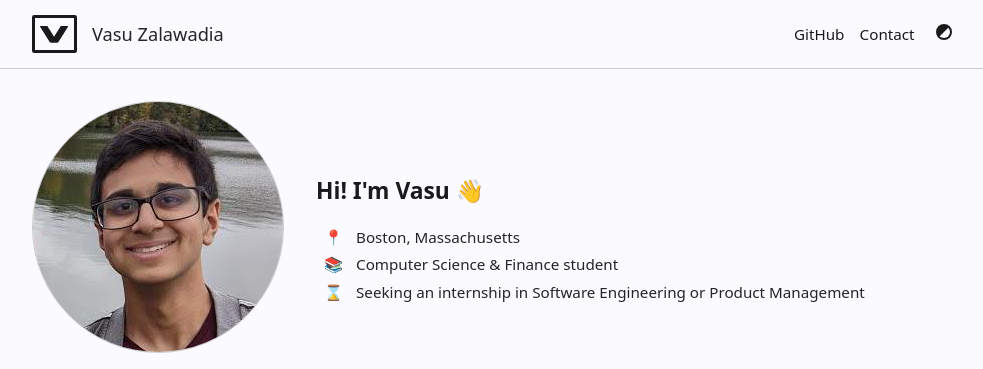
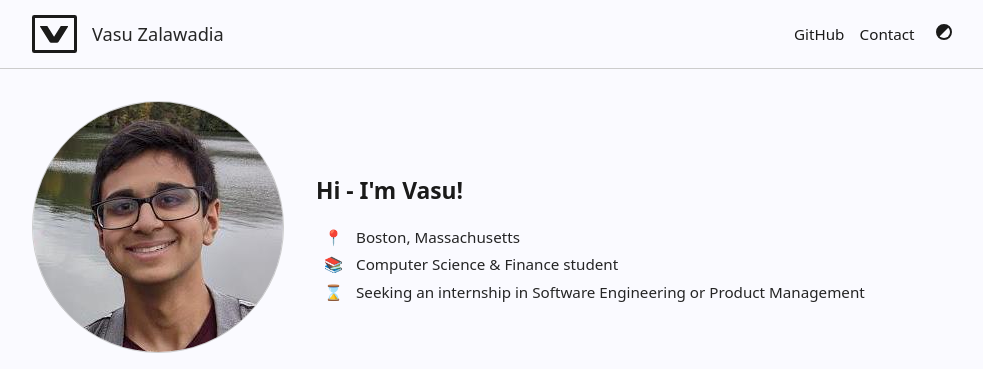
Before and after one commit to vasuz/vasuz, a Jekyll site: the page built from index.html, in a window 1280 px wide. Shown: the top 369 px of the page, without its empty margins (144-1127 px from the left). Built offline with Jekyll 4.4.1, drawn with Linux system fonts in a browser that asks for light colours.

Commit message:
remove emoji

```diff
--- a/index.html
+++ b/index.html
@@ -12,7 +12,7 @@ linked_styles:
     <img src="/assets/images/portrait.jpg" alt="Me">
   </picture>
   <div>
-    <h1>Hi! I'm {{site.firstname}} 👋</h1>
+    <h1>Hi - I'm {{site.firstname}}!</h1>
     <p>{{site.description}}</p>
     <ul class="no-dots">
       {% for item in site.data.now.items %}
```
